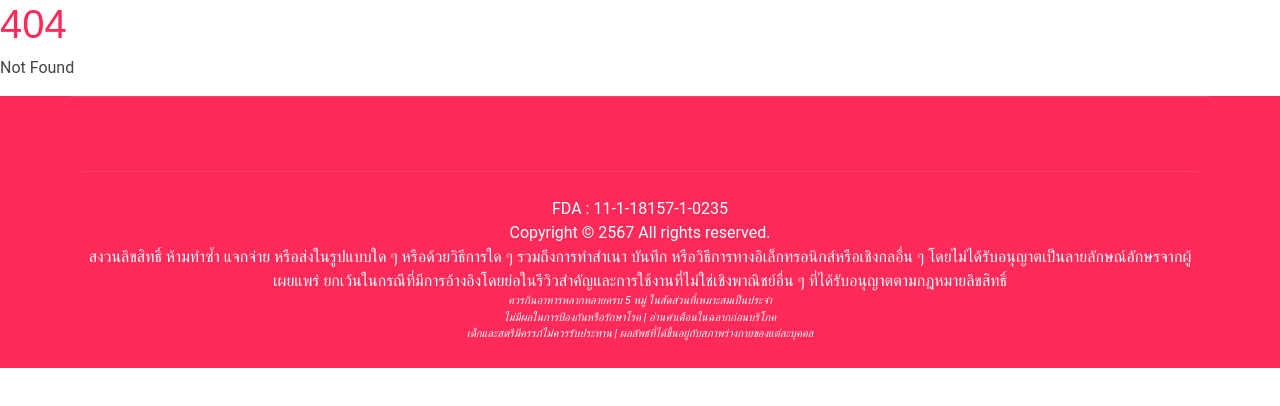
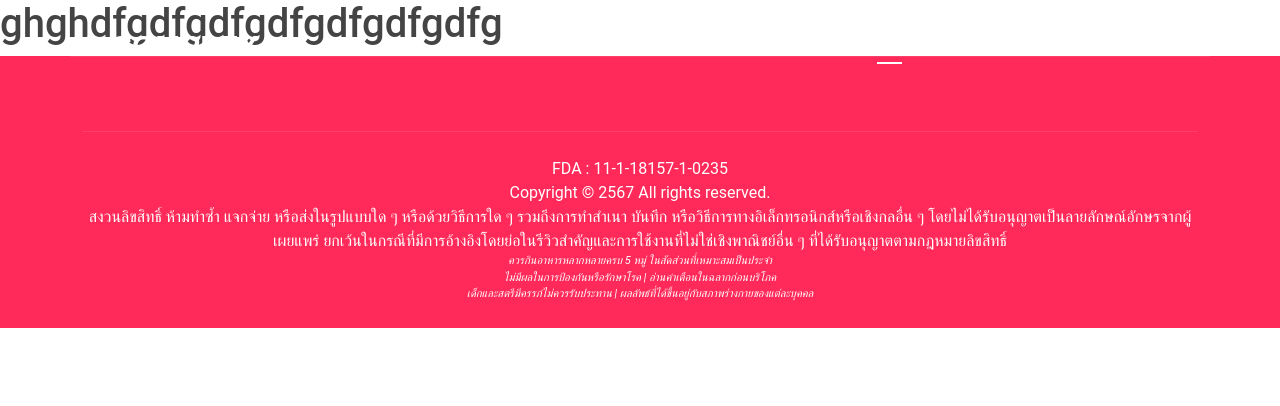
Before and after one commit to nord-winter/scomplex-vertex, a SvelteKit app: page /thanks in a window 1280 px wide. Before the commit this address had no page. Shown: the top 406 px of the page. Built offline with nearby package versions, Linux system fonts and the light colour scheme.

Commit message:
'thanks'

```diff
--- /dev/null
+++ b/src/routes/thanks/+page.svelte
@@ -0,0 +1 @@
+<div class="h1">ghghdfgdfgdfgdfgdfgdfgdfg</div>
```
Also changed, not shown: 1 other file (tests, documents, lock files or other folders).
